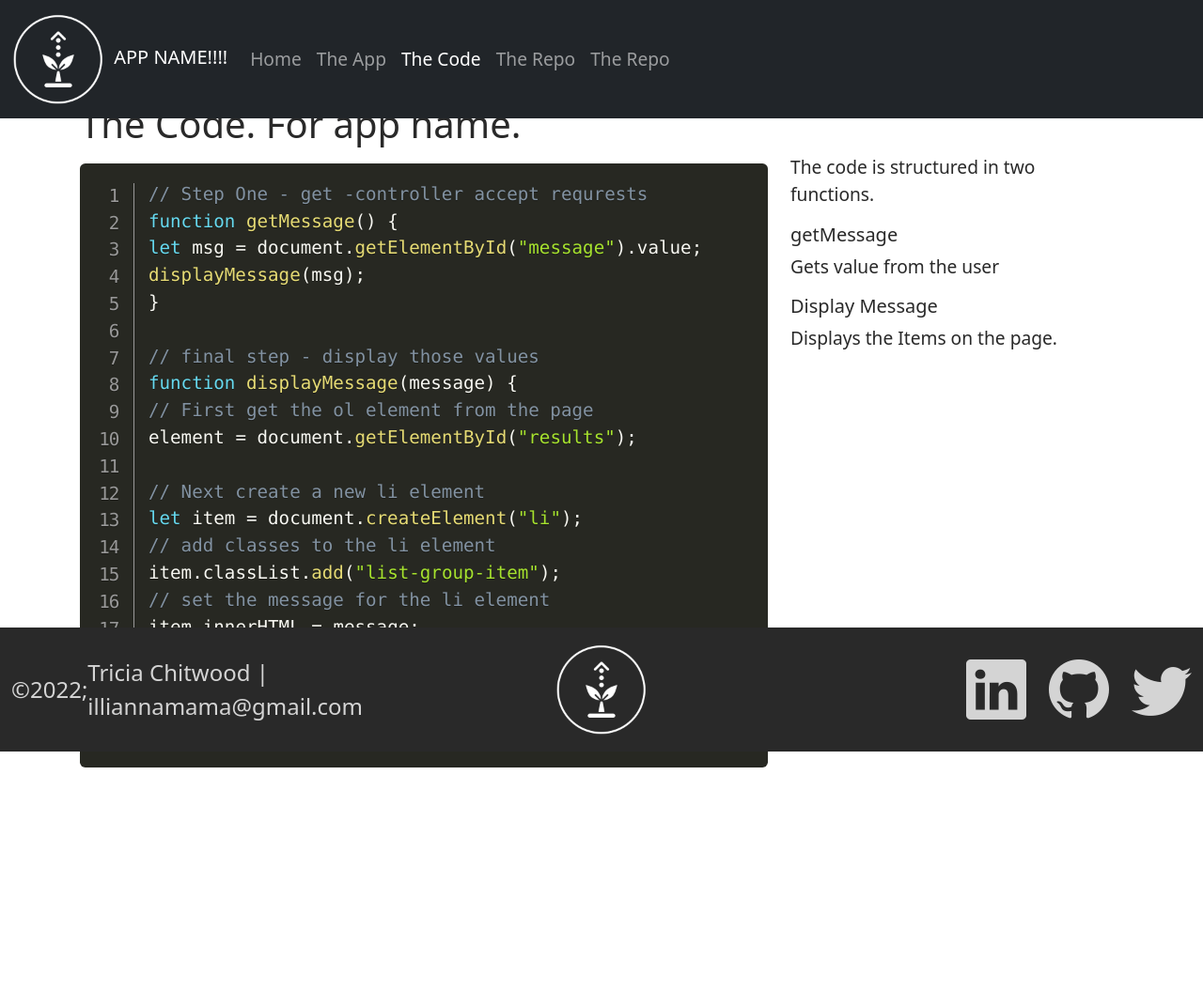
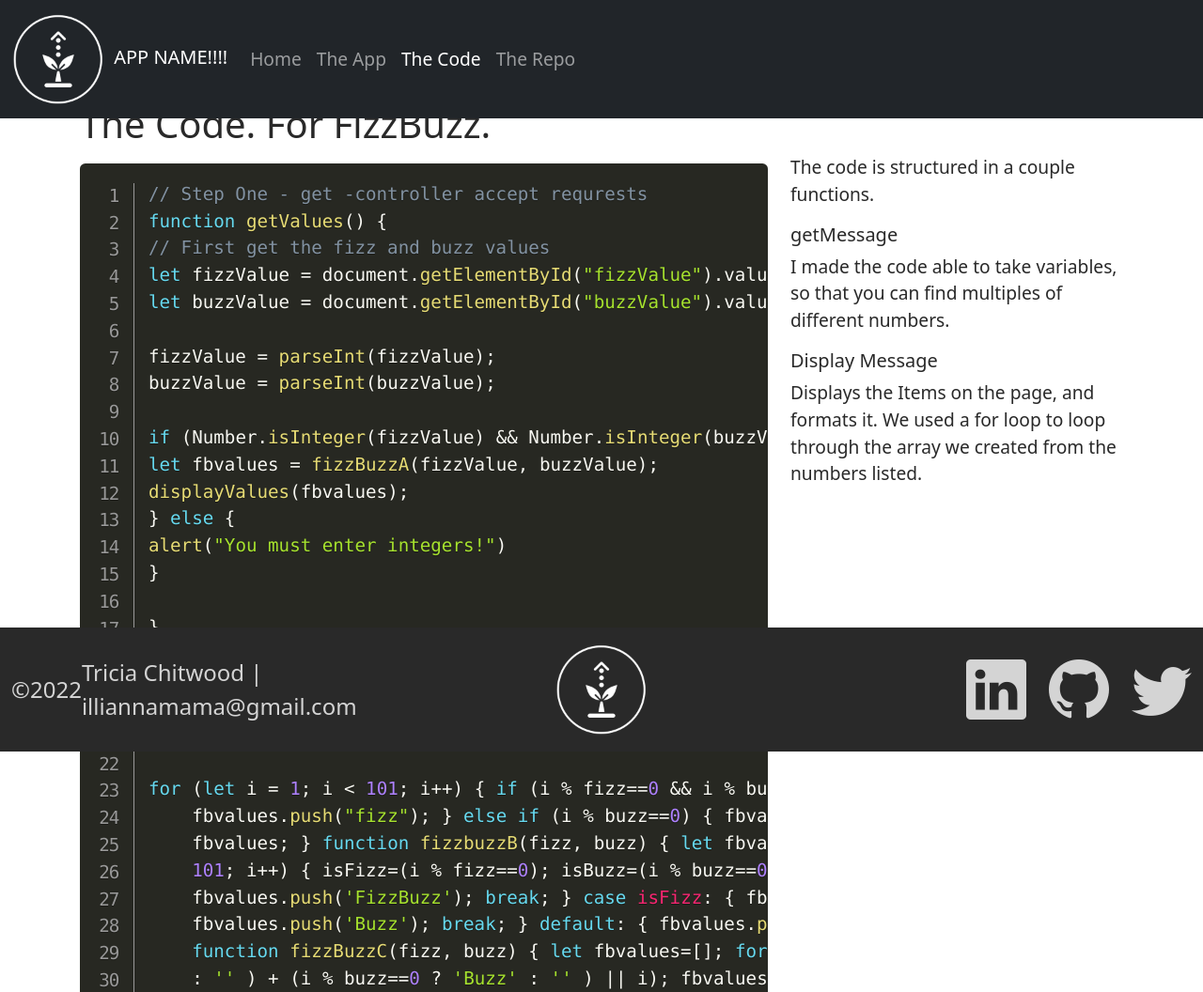
Before and after one commit to TriciaCArt/FizzBuzz, a plain HTML site: page code.html in a window 1280 px wide. Shown: the top 1056 px of the page at 94% size. Drawn offline with nearby package versions, Linux system fonts and the light colour scheme.

Commit message:
fixing links

```diff
--- a/code.html
+++ b/code.html
@@ -47,11 +47,9 @@
                         <a class="nav-link active" aria-current="page" href="/code.html">The Code</a>
                     </li>
                     <li class="nav-item">
-                        <a class="nav-link" href="#">The Repo</a>
+                        <a class="nav-link" href="https://github.com/TriciaCArt/FizzBuzz">The Repo</a>
                     </li>
-                    <li class="nav-item">
-                        <a class="nav-link" href="#">The Repo</a>
-                    </li>
+
                 </ul>
             </div>
         </div>
@@ -59,42 +57,57 @@
 
     <main class="flex-shrink-0">
         <div class="container">
-            <h1 class="mt-5">The Code. For app name.</h1>
+            <h1 class="mt-5">The Code. For FizzBuzz.</h1>
             <div class="row">
                 <div class="col-12 col-lg-8">
                     <pre class="line-numbers">
                         <code class="language-javascript">
 // Step One - get -controller accept requrests
-function getMessage() {
-let msg = document.getElementById("message").value;
-displayMessage(msg);
+function getValues() {
+// First get the fizz and buzz values
+let fizzValue = document.getElementById("fizzValue").value;
+let buzzValue = document.getElementById("buzzValue").value;
+
+fizzValue = parseInt(fizzValue);
+buzzValue = parseInt(buzzValue);
+
+if (Number.isInteger(fizzValue) && Number.isInteger(buzzValue)) {
+let fbvalues = fizzBuzzA(fizzValue, buzzValue);
+displayValues(fbvalues);
+} else {
+alert("You must enter integers!")
 }
 
-// final step - display those values
-function displayMessage(message) {
-// First get the ol element from the page
-element = document.getElementById("results");
+}
 
-// Next create a new li element
-let item = document.createElement("li");
-// add classes to the li element
-item.classList.add("list-group-item");
-// set the message for the li element
-item.innerHTML = message;
+// business logic layer - Model
+function fizzBuzzA(fizz, buzz) {
+let fbvalues = [];
 
-// add the new item to the list
-element.appendChild(item);
-}
+for (let i = 1; i < 101; i++) { if (i % fizz==0 && i % buzz==0) { fbvalues.push("FizzBuzz"); } else if (i % fizz==0) {
+    fbvalues.push("fizz"); } else if (i % buzz==0) { fbvalues.push("buzz"); } else { fbvalues.push(i); } } return
+    fbvalues; } function fizzbuzzB(fizz, buzz) { let fbvalues=[]; let isFizz=false; let isBuzz=false; for (let i=1; i <
+    101; i++) { isFizz=(i % fizz==0); isBuzz=(i % buzz==0); switch (true) { case isFizz && isBuzz: {
+    fbvalues.push('FizzBuzz'); break; } case isFizz: { fbvalues.push('Fizz'); break; } case isBuzz: {
+    fbvalues.push('Buzz'); break; } default: { fbvalues.push(i); break; } } } return fbvalues } // ternary function
+    function fizzBuzzC(fizz, buzz) { let fbvalues=[]; for (let i=1; i < 101; i++) { let value=((i % fizz==0 ? 'Fizz'
+    : '' ) + (i % buzz==0 ? 'Buzz' : '' ) || i); fbvalues.push(value); } return fbvalues; } function
+    displayValues(fbvalues) { let element=document.getElementById('results'); element.innerHTML="" ; for (let index=0;
+    index < fbvalues.length; index++) { let item=document.createElement("div"); item.classList.add("col");
+    item.innerHTML=fbvalues[index]; if (fbvalues[index]=='fizz' ) { item.classList.add("fizz"); } else if
+    (fbvalues[index]=='buzz' ) { item.classList.add('buzz'); } else if (fbvalues[index]=='FizzBuzz' ) {
+    item.classList.add('fizzbuzz'); } element.appendChild(item); } }
                         </code>
                     </pre>
 
                 </div>
                 <div class="col-12 col-lg-4">
-                    <p>The code is structured in two functions.</p>
+                    <p>The code is structured in a couple functions.</p>
                     <h5>getMessage</h5>
-                    <p>Gets value from the user</p>
+                    <p>I made the code able to take variables, so that you can find multiples of different numbers.</p>
                     <h5>Display Message</h5>
-                    <p>Displays the Items on the page.</p>
+                    <p>Displays the Items on the page, and formats it. We used a for loop to loop through the array we
+                        created from the numbers listed.</p>
 
                 </div>
             </div>
@@ -104,22 +117,23 @@ element.appendChild(item);
         <div class="container-fluid">
             <div class="row row-cols-1 row-cols-lg-3 gy-2">
                 <div class="col order-last order-lg-first d-flex align-items-center justify-content-start">
-                    <span class="sizeMe">&copy2022;</span>
+                    <span class="sizeMe">&copy2022</span>
                     <span class="sizeMe"> Tricia Chitwood | illiannamama@gmail.com</span>
                 </div>
                 <div class="col d-flex aling-items-center justify-content-center justify-content-lg-center">
-                    <img src="/img/tcwhiteLogo600.png" height="100" alt="">
+                    <a href=""><img src="/img/tcwhiteLogo600.png" height="100" alt=""></a>
                 </div>
                 <div class="col d-flex align-items-center justify-content-center justify-content-lg-end">
                     <div class="row">
                         <div class="col socialIcons">
-                            <a href="#"><i class="bi bi-linkedin"></i></a>
+                            <a href="https://www.linkedin.com/in/tricia-chitwood-art/"><i
+                                    class="bi bi-linkedin"></i></a>
                         </div>
                         <div class="col socialIcons">
-                            <a href="#"><i class="bi bi-github"></i></a>
+                            <a href="https://github.com/TriciaCArt/FizzBuzz"><i class="bi bi-github"></i></a>
                         </div>
                         <div class="col socialIcons">
-                            <a href="#"><i class="bi bi-twitter"></i></a>
+                            <a href="https://twitter.com/TriciaChitArt"><i class="bi bi-twitter"></i></a>
                         </div>
                     </div>
                 </div>
```
Also changed, not shown: app.html (+8 -9 lines), index.html (+8 -10 lines).
